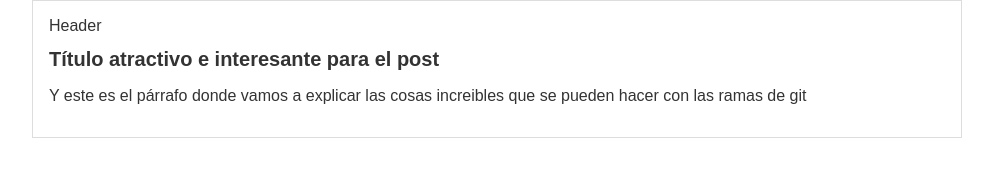
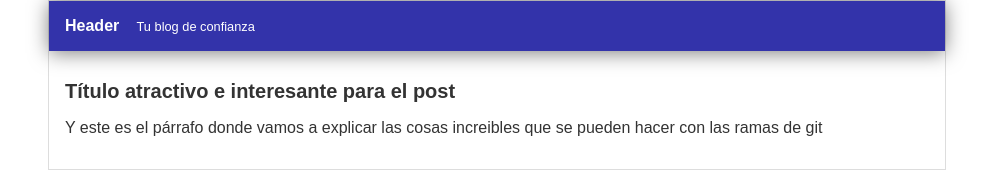
Before and after one commit to luismartmusic/cursodegit, a plain HTML site: page index.html in a window 1280 px wide. Shown: the whole page, without its empty margins (143-1136 px from the left). Drawn offline with Linux system fonts and the light colour scheme.

Commit message:
Finalizada la cabecera con diseño azul

```diff
--- a/css/main.css
+++ b/css/main.css
@@ -7,14 +7,33 @@ body{
     font-size: 16px;
 }
 
+#header{
+    background-color: #33A;
+    color: #fff;
+    font-weight: bold;
+    margin: 0;
+    padding: 1em;
+    box-shadow: 0px 2px 20px 0px rgba(0,0,0,0.5);
+}
+
+#header #tagline{
+    margin: 0 0 0 1em;
+    font-weight: normal;
+    font-size: .8em;
+}
+
 #container{
     width: 70%;
-    padding: 1em;
+    padding: 0;
     text-align: left;
     border: 1px solid #ddd;
     margin: 0 auto;
 }
 
+#post{
+    padding: 1em;
+}
+
 #container h1{
     font-size: 20px;
 }
--- a/index.html
+++ b/index.html
@@ -10,6 +10,7 @@
     <div id="container">
         <div id="header">
             Header
+            <span id="tagline">Tu blog de confianza</span>
         </div>
         <div id="post">
             <h1>Título atractivo e interesante para el post</h1>
```
